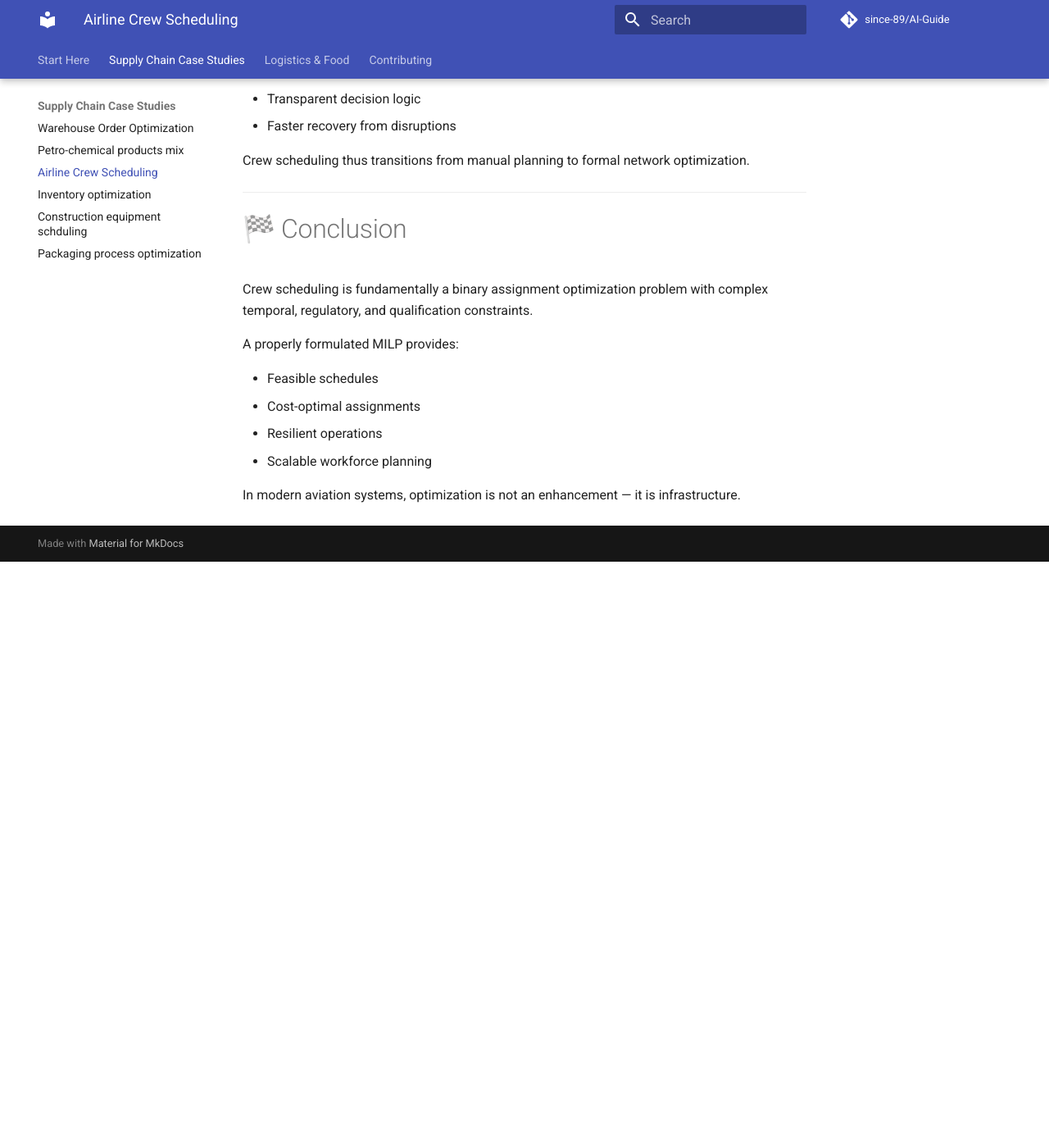
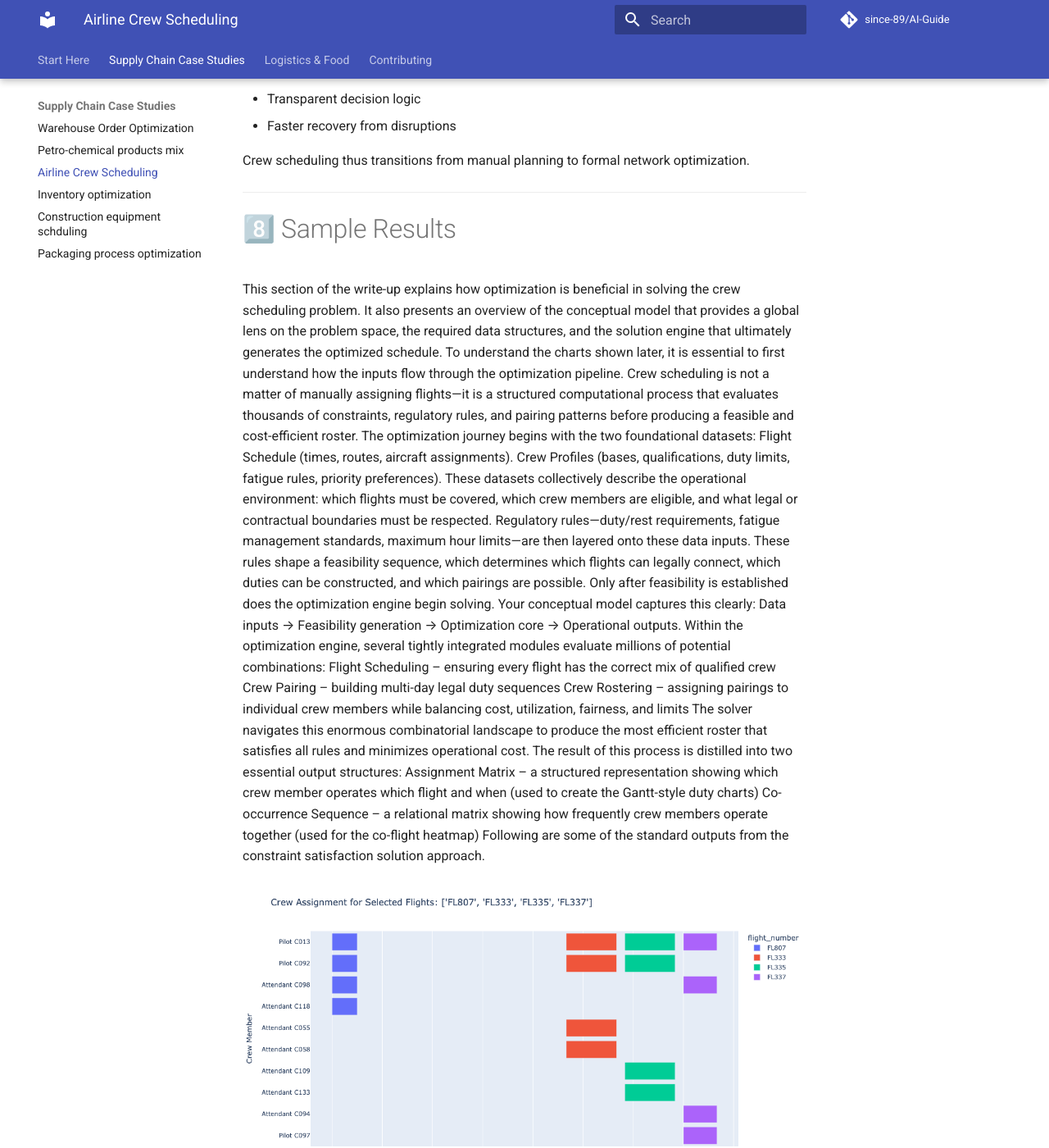
Before and after one commit to since-89/AI-Guide, an MkDocs documentation site: the page built from docs/case-studies/crew_scheduling.md, in a window 1280 px wide and 1400 px high, scrolled down 5688 px. Shown: the whole window at 82% size. Built offline with MkDocs 1.6.1 and Material for MkDocs 9.7.7, drawn with Linux system fonts in a browser that asks for light colours; comment, search, counter and statistics services are not loaded; before the commit the page ends 6373 px from its top, so only the background shows below that; some of the changed text lies outside the part shown.

Commit message:
updating the crew file

```diff
--- a/docs/case-studies/crew_scheduling.md
+++ b/docs/case-studies/crew_scheduling.md
@@ -267,6 +267,36 @@ Crew scheduling thus transitions from manual planning to formal network optimiza
 
 ---
 
+# 8️⃣ Sample Results
+
+This section of the write-up explains how optimization is beneficial in solving the crew scheduling problem. It also presents an overview of the conceptual model that provides a global lens on the problem space, the required data structures, and the solution engine that ultimately generates the optimized schedule.
+To understand the charts shown later, it is essential to first understand how the inputs flow through the optimization pipeline. Crew scheduling is not a matter of manually assigning flights—it is a structured computational process that evaluates thousands of constraints, regulatory rules, and pairing patterns before producing a feasible and cost-efficient roster.
+The optimization journey begins with the two foundational datasets:
+Flight Schedule (times, routes, aircraft assignments).
+Crew Profiles (bases, qualifications, duty limits, fatigue rules, priority preferences).
+These datasets collectively describe the operational environment: which flights must be covered, which crew members are eligible, and what legal or contractual boundaries must be respected.
+Regulatory rules—duty/rest requirements, fatigue management standards, maximum hour limits—are then layered onto these data inputs. These rules shape a feasibility sequence, which determines which flights can legally connect, which duties can be constructed, and which pairings are possible.
+Only after feasibility is established does the optimization engine begin solving. Your conceptual model captures this clearly:
+ Data inputs → Feasibility generation → Optimization core → Operational outputs.
+Within the optimization engine, several tightly integrated modules evaluate millions of potential combinations:
+Flight Scheduling – ensuring every flight has the correct mix of qualified crew
+Crew Pairing – building multi-day legal duty sequences
+Crew Rostering – assigning pairings to individual crew members while balancing cost, utilization, fairness, and limits
+The solver navigates this enormous combinatorial landscape to produce the most efficient roster that satisfies all rules and minimizes operational cost.
+The result of this process is distilled into two essential output structures:
+Assignment Matrix – a structured representation showing which crew member operates which flight and when (used to create the Gantt-style duty charts)
+Co-occurrence Sequence – a relational matrix showing how frequently crew members operate together (used for the co-flight heatmap)
+Following are some of the standard outputs from the constraint satisfaction solution approach.
+
+
+![Sample Crew Assignment adhering to stricter assignment rules.](../assets/crew_assign.png)
+
+The Gantt chart offers a timeline-like snapshot of how individual crew members are deployed across the day. Each bar captures a flight that a crew member is assigned to, showing when their duty begins and ends. When seen together, these bars form a visual story of the roster: who is flying, when they are on duty, and how their workday is structured.
+One of the immediate observations from the chart is how the model naturally spaces out the duties to avoid overlapping assignments. Crew with tightly packed segments reflect higher utilization, while those with longer gaps indicate potential inefficiencies or reserve periods. As you scan across the chart, patterns emerge—some crew have smoother sequences of flights, while others have fragmented duties, revealing opportunities for improving continuity in pairings. Overall, this chart helps validate the feasibility of the schedule and gives a real sense of how the crew day actually unfolds.
+
+
+---
+
 # 🏁 Conclusion
 
 Crew scheduling is fundamentally a binary assignment optimization problem with complex temporal, regulatory, and qualification constraints.
```
Also changed, not shown: docs/assets/crew_assign.png (added), docs/assets/crew_assing_base.png (added).
